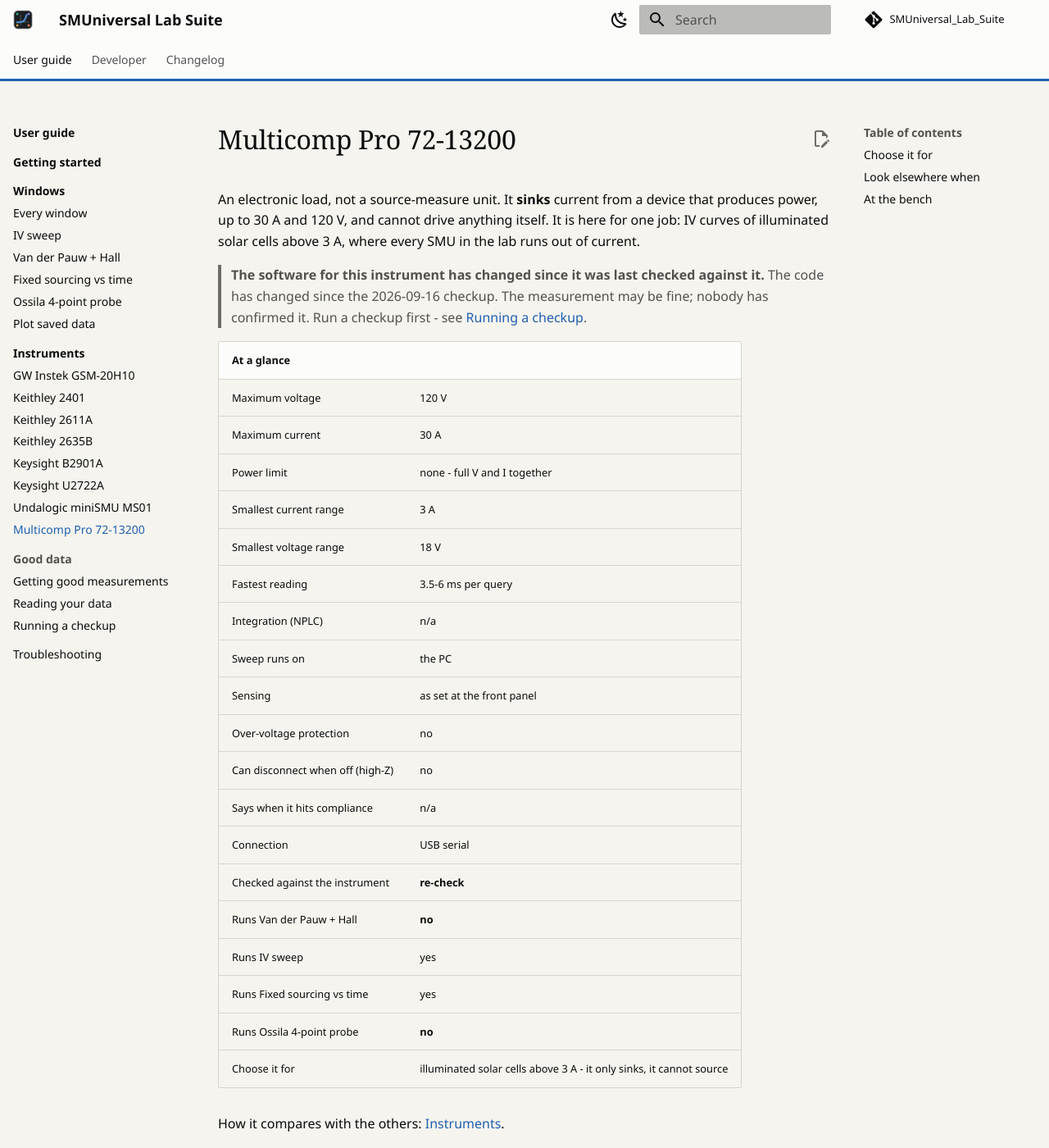
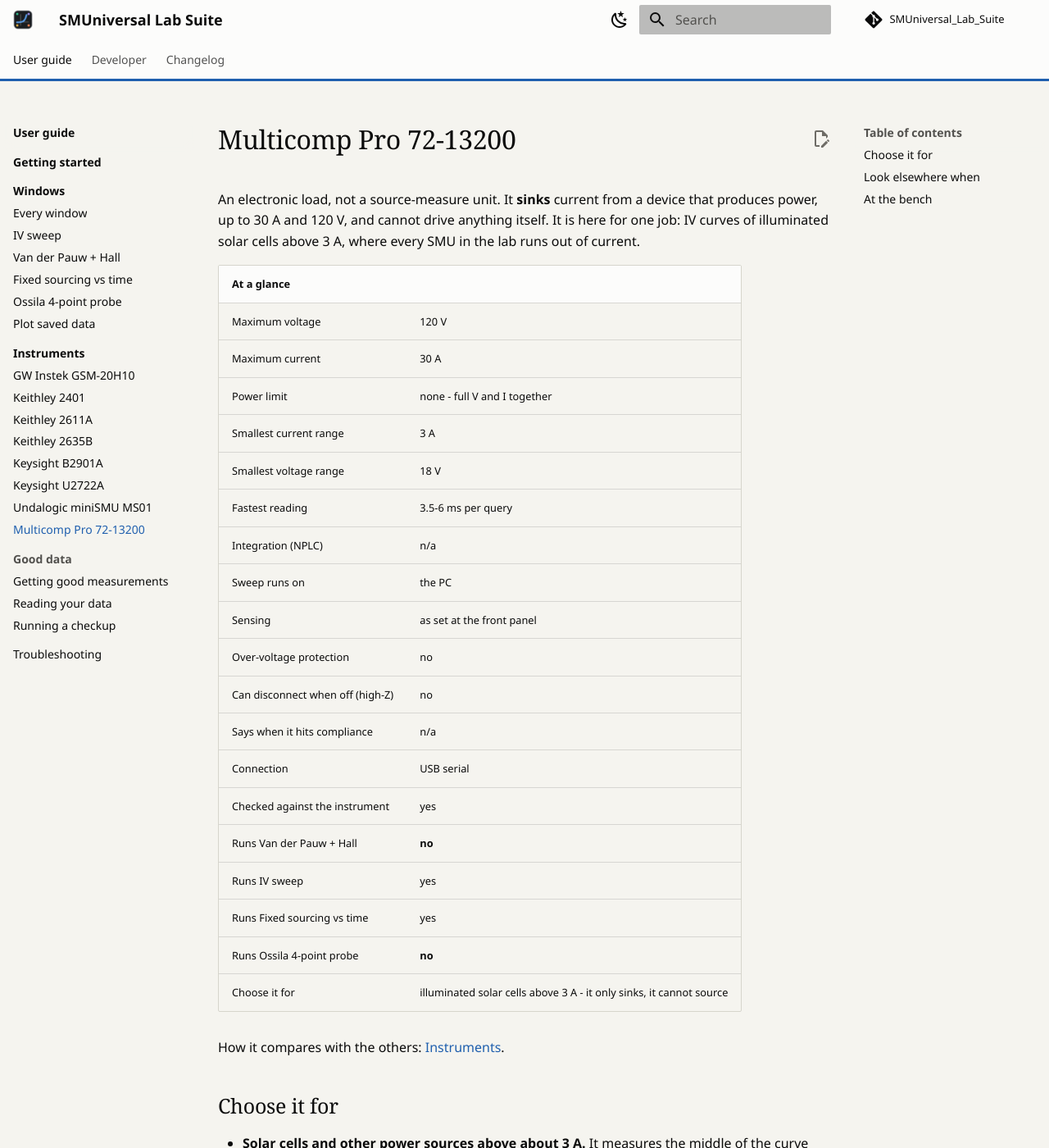
Before and after one commit to jcgutierrezg/SMUniversal_Lab_Suite, an MkDocs documentation site: the page built from docs/guide/instruments/multicomp-72-13200.md, in a window 1280 px wide and 1400 px high. Shown: the whole window at 82% size. Built offline with MkDocs 1.6.1 and Material for MkDocs 9.7.7, drawn with Linux system fonts in a browser that asks for light colours; comment, search, counter and statistics services are not loaded.

Commit message:
Record the 72-13200's checkup after the solar-cell fixes
2026-10-07 at 3fb4016, supply attached: 27 pass, 1 warn, 0 fail, the same
28 checks and results as the 2026-09-16 round. The load no longer reads
stale.

Co-Authored-By: Claude Opus 5.5 <noreply@anthropic.com>

```diff
--- a/docs/guide/instruments/multicomp-72-13200.md
+++ b/docs/guide/instruments/multicomp-72-13200.md
@@ -11,8 +11,6 @@ anything itself. It is here for one job: IV curves of illuminated solar
 cells above 3 A, where every SMU in the lab runs out of current.
 
 <!-- generated:glance multicomp-72-13200 -->
-> **The software for this instrument has changed since it was last checked against it.** The code has changed since the 2026-09-16 checkup. The measurement may be fine; nobody has confirmed it. Run a checkup first - see [Running a checkup](../good-data/running-a-checkup.md).
-
 | At a glance | |
 |---|---|
 | Maximum voltage | 120 V |
@@ -28,7 +26,7 @@ cells above 3 A, where every SMU in the lab runs out of current.
 | Can disconnect when off (high-Z) | no |
 | Says when it hits compliance | n/a |
 | Connection | USB serial |
-| Checked against the instrument | **re-check** |
+| Checked against the instrument | yes |
 | Runs Van der Pauw + Hall | **no** |
 | Runs IV sweep | yes |
 | Runs Fixed sourcing vs time | yes |
```
Also changed, not shown: docs/guide/instruments/index.md (+1 -1 lines), docs/instruments/multicomp-72-13200.md (+3 -3 lines), docs/open/checkup-owed.md (+1 -1 lines).
